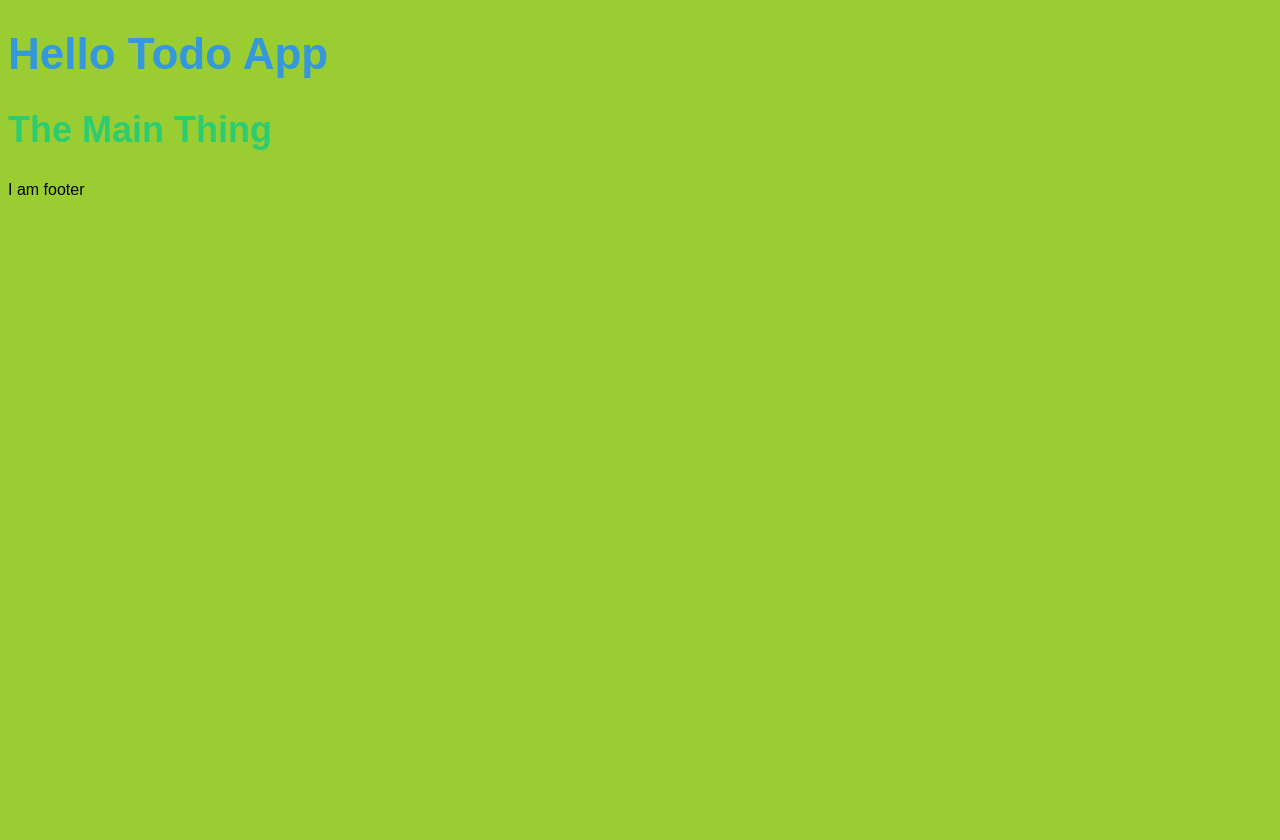
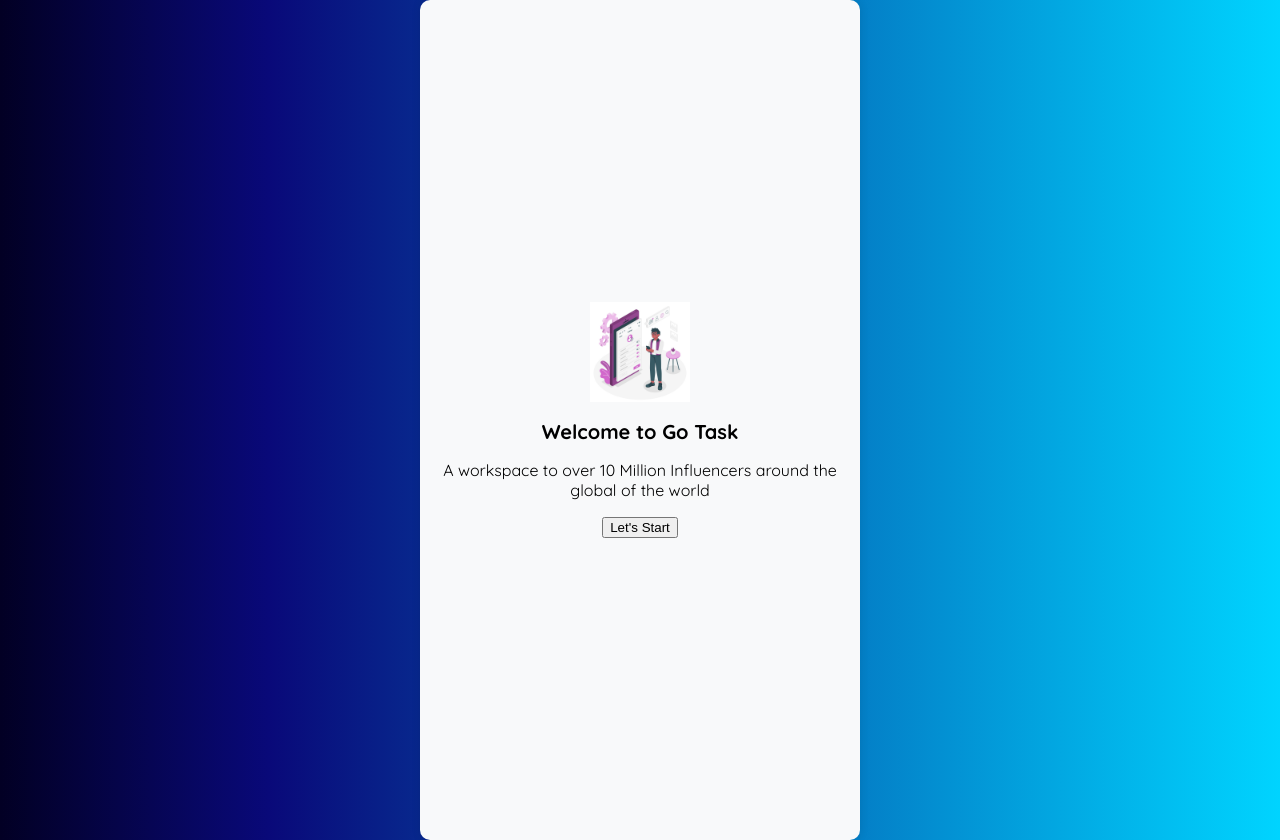
Before and after one commit to Abhishekwmg/todo-js-app, a website: page index.html in a window 1280 px wide. Before the commit the page ends 800 px from the top, so only its background shows below. Drawn offline with Linux system fonts and the light colour scheme.

Commit message:
header update

```diff
--- a/index.html
+++ b/index.html
@@ -1,27 +1,30 @@
 <!DOCTYPE html>
 <html lang="en">
+
 <head>
   <meta charset="UTF-8" />
   <meta name="viewport" content="width=device-width, initial-scale=1.0" />
   <title>Todo List App</title>
   <link rel="stylesheet" href="./css/style.css" />
-    <link
-      rel="stylesheet"
-      href="https://cdnjs.cloudflare.com/ajax/libs/font-awesome/6.7.2/css/all.min.css"
+  <link rel="stylesheet" href="https://cdnjs.cloudflare.com/ajax/libs/font-awesome/6.7.2/css/all.min.css"
     integrity="sha512-Evv84Mr4kqVGRNSgIGL/F/aIDqQb7xQ2vcrdIwxfjThSH8CSR7PBEakCr51Ck+w+/U6swU2Im1vVX0SVk9ABhg=="
-      crossorigin="anonymous"
-      referrerpolicy="no-referrer"
-    />
+    crossorigin="anonymous" referrerpolicy="no-referrer" />
+  <link rel="preconnect" href="https://fonts.googleapis.com">
+  <link rel="preconnect" href="https://fonts.gstatic.com" crossorigin>
+  <link href="https://fonts.googleapis.com/css2?family=Quicksand:wght@300..700&display=swap" rel="stylesheet">
 </head>
+
 <body>
+
+  <div class="container">
     <header>
-      <h1>Hello Todo App</h1>
+      <img src="./assets/9148063_4077407.jpg" alt="">
+      <h1>Welcome to Go Task</h1>
+      <p>A workspace to over 10 Million Influencers around the global of the world</p>
+      <button>Let's Start</button>
     </header>
-    <section>
-      <h2>The Main Thing</h2>
-    </section>
-    <footer>
-      <p>I am footer</p>
-    </footer>
+  </div>
+
 </body>
+
 </html>
--- a/scss/_header.scss
+++ b/scss/_header.scss
@@ -1,15 +1,27 @@
 @use "variables" as *;
 
-header {
-  h1 {
-    color: $primary-color;
-    font-size: 44px;
+.container {
+  display: flex;
+  justify-content: center;
+  align-items: center;
+  max-width: 400px;
+  height: 100vh;
+  flex-direction: column; /* Ensures elements stack */
+  text-align: center; /* Centers text */
+  padding: 20px;
+  background: #f8f9fa;
+  border-radius: 10px;
+  box-shadow: 0 0 10px rgba(0, 0, 0, 0.1);
+  header {
+    img {
+      height: 100px;
+    }
+    h1 {
+      font-size: 20px;
+    }
+    p {
+    }
+    button {
+    }
   }
 }
-
-section {
-  h2 {
-    color: $secondary-color;
-    font-size: 36px;
-  }
-}
--- a/scss/style.scss
+++ b/scss/style.scss
@@ -2,6 +2,12 @@
 @use "variables" as *;
 
 body {
-  font-family: Arial, sans-serif;
-  background-color: yellowgreen;
+  font-family: "Quicksand", sans-serif;
+  height: 100%;
+  margin: 0;
+  display: flex;
+  justify-content: center;
+  align-items: center;
+  background: rgb(2, 0, 36);
+  background: linear-gradient(90deg, rgba(2, 0, 36, 1) 0%, rgba(9, 9, 121, 1) 21%, rgba(0, 212, 255, 1) 100%);
 }
```
Also changed, not shown: css/style.css, 1 other file. Lines whose indentation alone changed are shown as unchanged.
